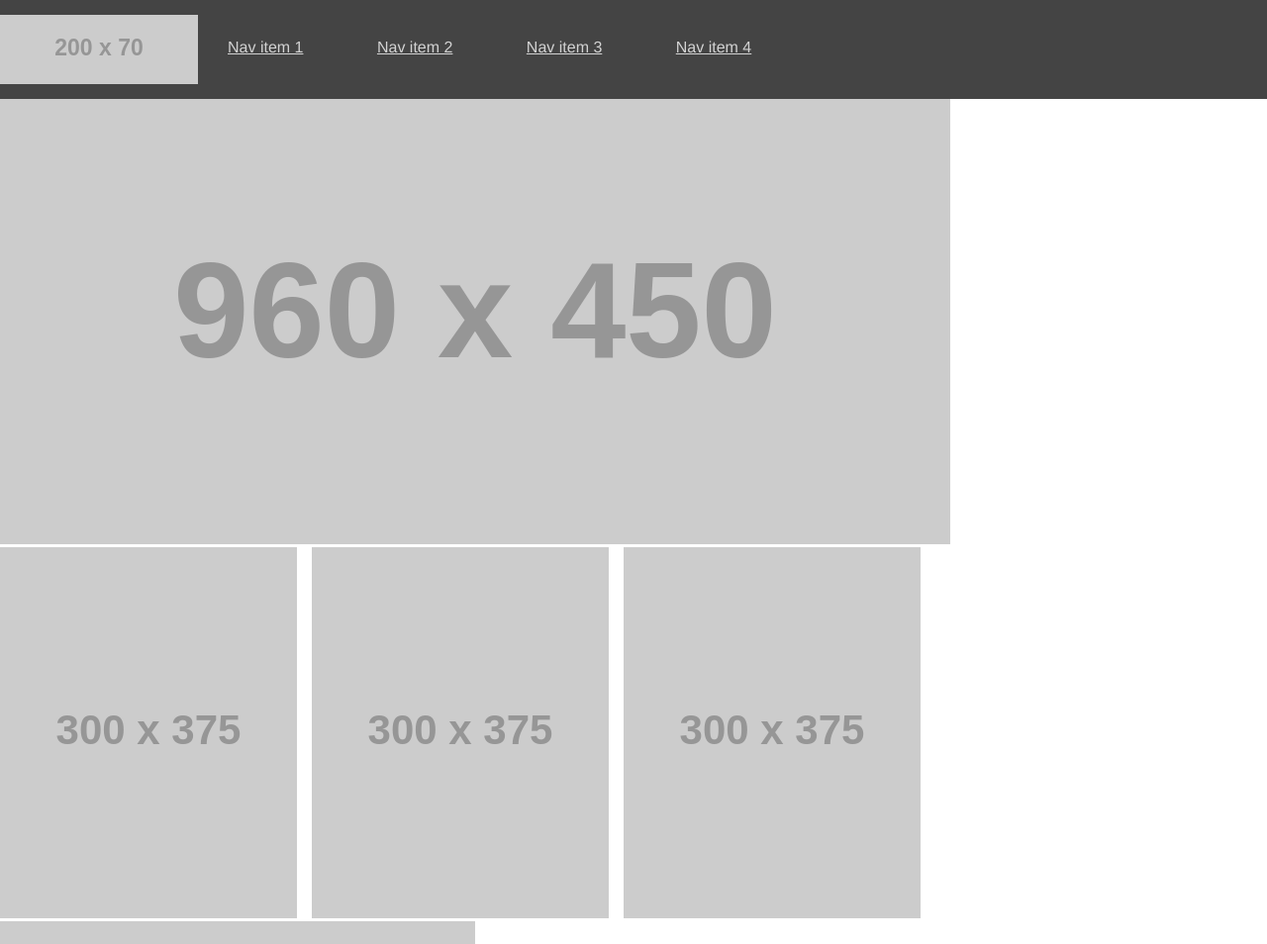
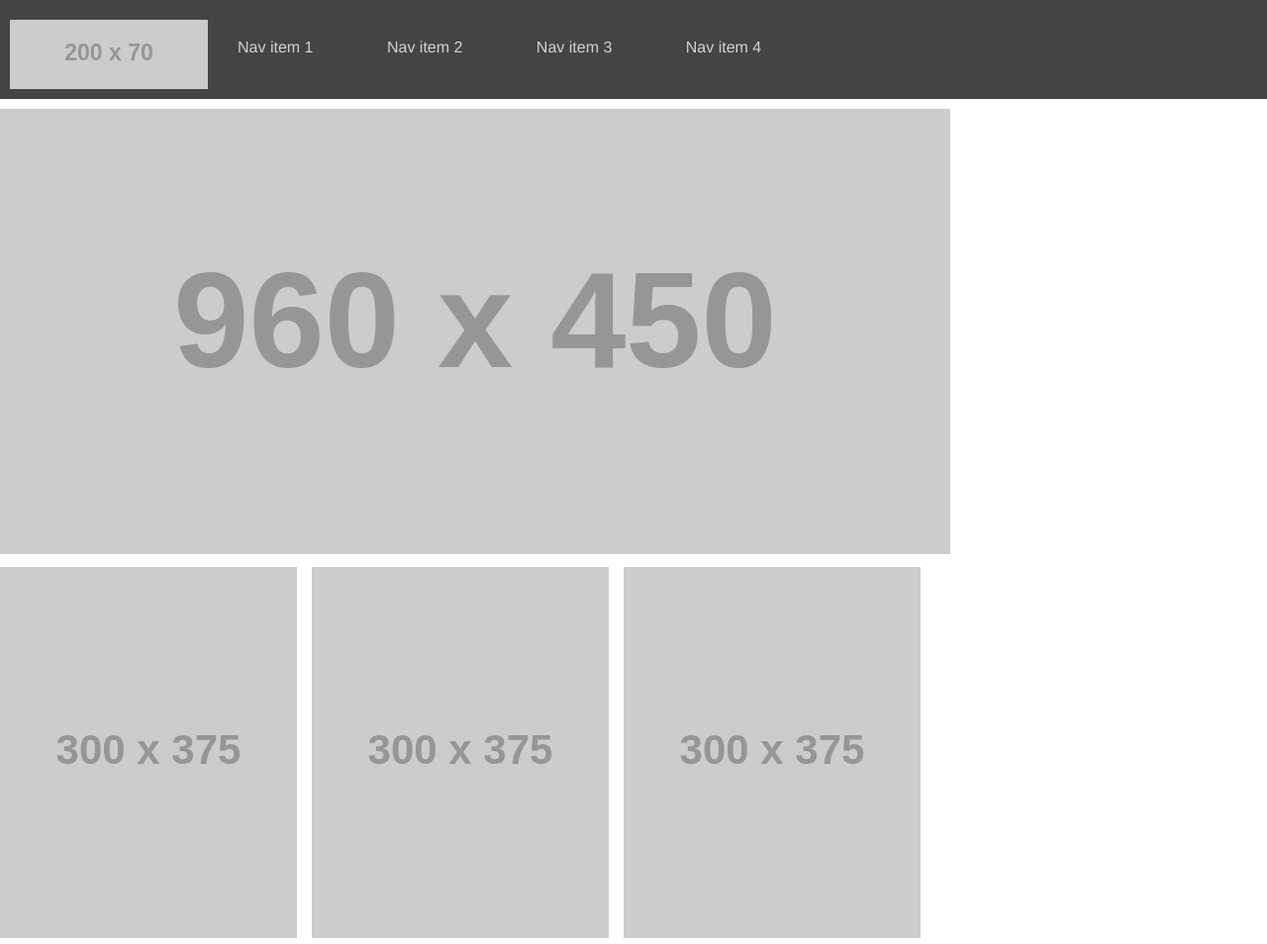
Before and after one commit to holliemaethomas/css-wireframe-, a plain HTML site: page index.html in a window 1280 px wide. Shown: the top 954 px of the page at 99% size. Drawn offline with Linux system fonts and the light colour scheme; placeholder pictures from the web are drawn by us.

Commit message:
added spacing to nav

```diff
--- a/style.css
+++ b/style.css
@@ -12,26 +12,36 @@ nav {
   margin: 0, auto;
 }
 
-header img {
+nav img {
   float: left;
-  margin-top: 15px;
+  margin-top: 20px;
   margin-right: 30px;
-
+  margin-left: 10px;
 }
 
 nav ul li {
   display: inline-block;
   margin-top: 40px;
   margin-right: 70px;
+
+}
+
+nav ul li :hover {
+  background-color: whitesmoke;
 }
 
 a {
+  text-decoration: none;
   color: lightgray;
 }
 
 main {
   width: 960px;
   margin: 20 auto;
+}
+
+main img {
+  padding-top: 10px;
 }
 
 main ul li {
@@ -56,9 +66,10 @@ h2 {
 }
 
 section div p {
-
+  display: inline-block;
   overflow: scroll;
 }
+
 
 button:hover {
   background-color: lightskyblue;
```
